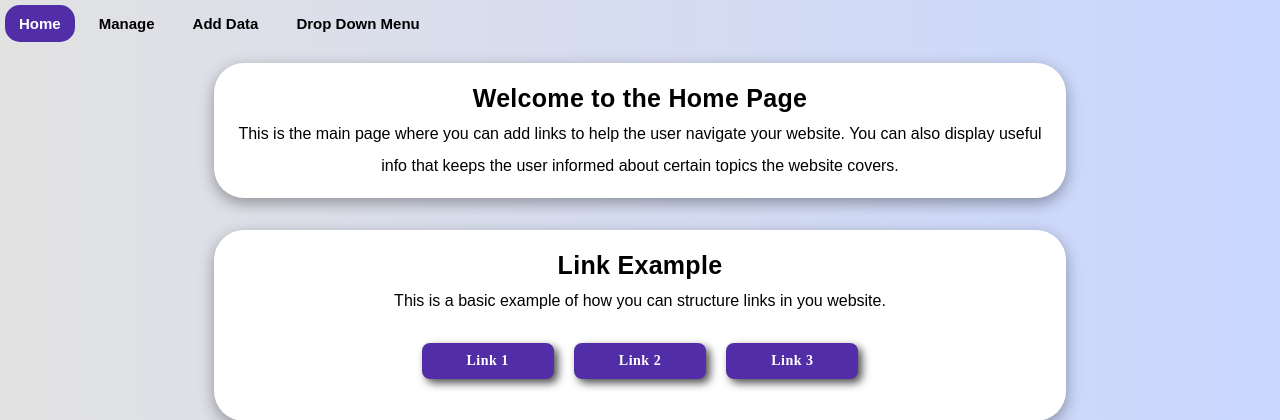
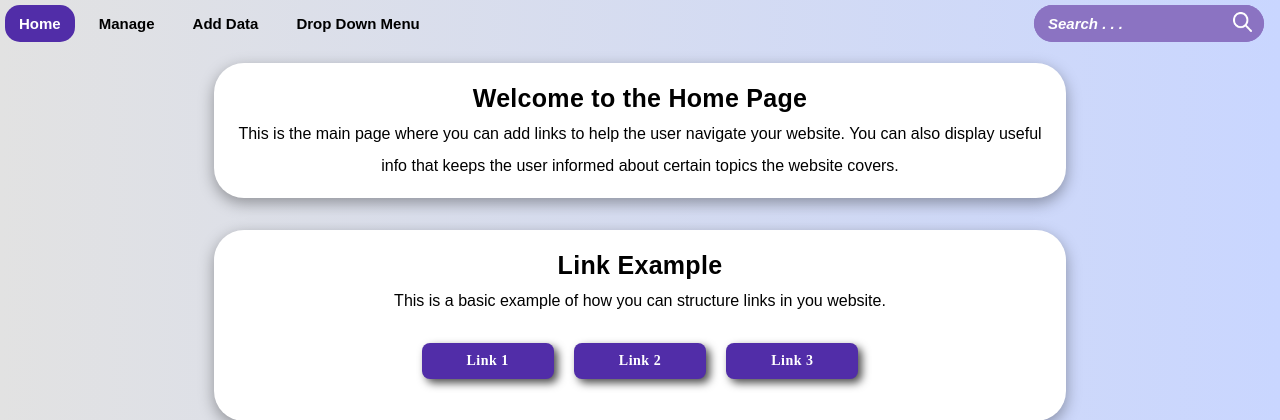
Before and after one commit to AuricFox/flask_template, a Flask app: page / in a window 1280 px wide. Shown: the top 420 px of the page. Run offline with Flask 3, Linux system fonts and the light colour scheme; parts of the project's set-up code (start-up, migrations or seed data) failed here and were passed over; some libraries are stand-ins or nearby versions.

Commit message:
Removing last of login elements and adding search bar

```diff
--- a/app/static/css/base.css
+++ b/app/static/css/base.css
@@ -143,9 +143,9 @@ body {
     cursor: pointer;
 }
 
-/* ========== login tile ========== */
+/* ========== Search tile ========== */
 
-.login-tile {
+.search-container {
     margin: 5px 1rem 5px auto;
     display: flex;
     justify-content: center;
@@ -154,37 +154,63 @@ body {
     position: relative;
 }
 
-.login-link, .signup-link{
-    display: block;
+.search-wrapper {
     position: relative;
+    display: flex;
+    align-items: center;
+}
+
+#search {
+    border: none;
+    border-radius: 30px;
     padding: 10px 14px;
     font-size: 15px;
-    font-family: Arial, sans-serif;
     font-weight: bold;
-    text-decoration: none;
-    border-radius: 30px;
+    font-style: italic;
+    background-color: #8b73c2;
     color: #FFFFFF;
-    z-index: 2;
 }
 
-.login-link {
-    background-color: #512da8;
+#search::placeholder {
+    color: #FFFFFF;
 }
 
-.slide-bar {
+.search-btn {
     position: absolute;
-    top: 0;
-    left: 0;
-    width: 30%;
-    height: 100%;
-    border-radius: 30px;
-    background-color: #512da8;
-    transition: width 0.3s ease;
-    z-index: 1;
+    right: 0;
+    background-color: inherit;
+    border: none;
+    border-radius: 90px;
+    padding: 8px 12px;
 }
 
-.signup-link:hover~.slide-bar {
-    width: 100%;
+.search-image {
+    max-height: 1.2rem;
+    background-color: inherit;
+}
+
+.search-btn:hover {
+    background-color: #512da8;
+    cursor: pointer;
+}
+
+.ui-autocomplete {
+    max-width: 250px;
+    max-height: 200px;
+    overflow-y: auto;
+    border: none;
+    background-color: #8b73c2;
+    color: #FFFFFF;
+    border-radius: 4px;
+}
+
+.ui-menu-item {
+    padding: 5px;
+}
+
+.ui-menu-item:hover {
+    cursor: pointer;
+    background-color: #512da8;
 }
 
 /* ========== content========== */
--- a/app/templates/base.html
+++ b/app/templates/base.html
@@ -9,6 +9,7 @@
         <title>{% block title %}{% endblock %}</title>
         <link rel="stylesheet" type="text/css" href="{{ url_for('static', filename='css/base.css') }}">
         <script src="https://code.jquery.com/jquery-3.6.4.min.js"></script>
+        <script src="https://code.jquery.com/ui/1.12.1/jquery-ui.js"></script>
         {% block head %}{% endblock %}
     </head>
 
@@ -28,8 +29,17 @@
                         <a class="drop-link" href="{{  url_for('main.index')  }}">Link 3</a>
                     </div>
                 </div></li>
-
             </ul>
+            <div class="search-container">
+                <form class="category-search" action="#" method="#">
+                    <div class="search-wrapper">
+                        <input type="text" class="search" id="search" name="search" placeholder="Search . . ." autocomplete="off">
+                        <button class="search-btn" type="submit">
+                            <img class="search-image" src="{{ url_for('static', filename='images/icons/search.png') }}">
+                        </button>
+                    </div>
+                </form>
+            </div>
         </div>
 
         <!--Contains All Content Tiles-->
```
